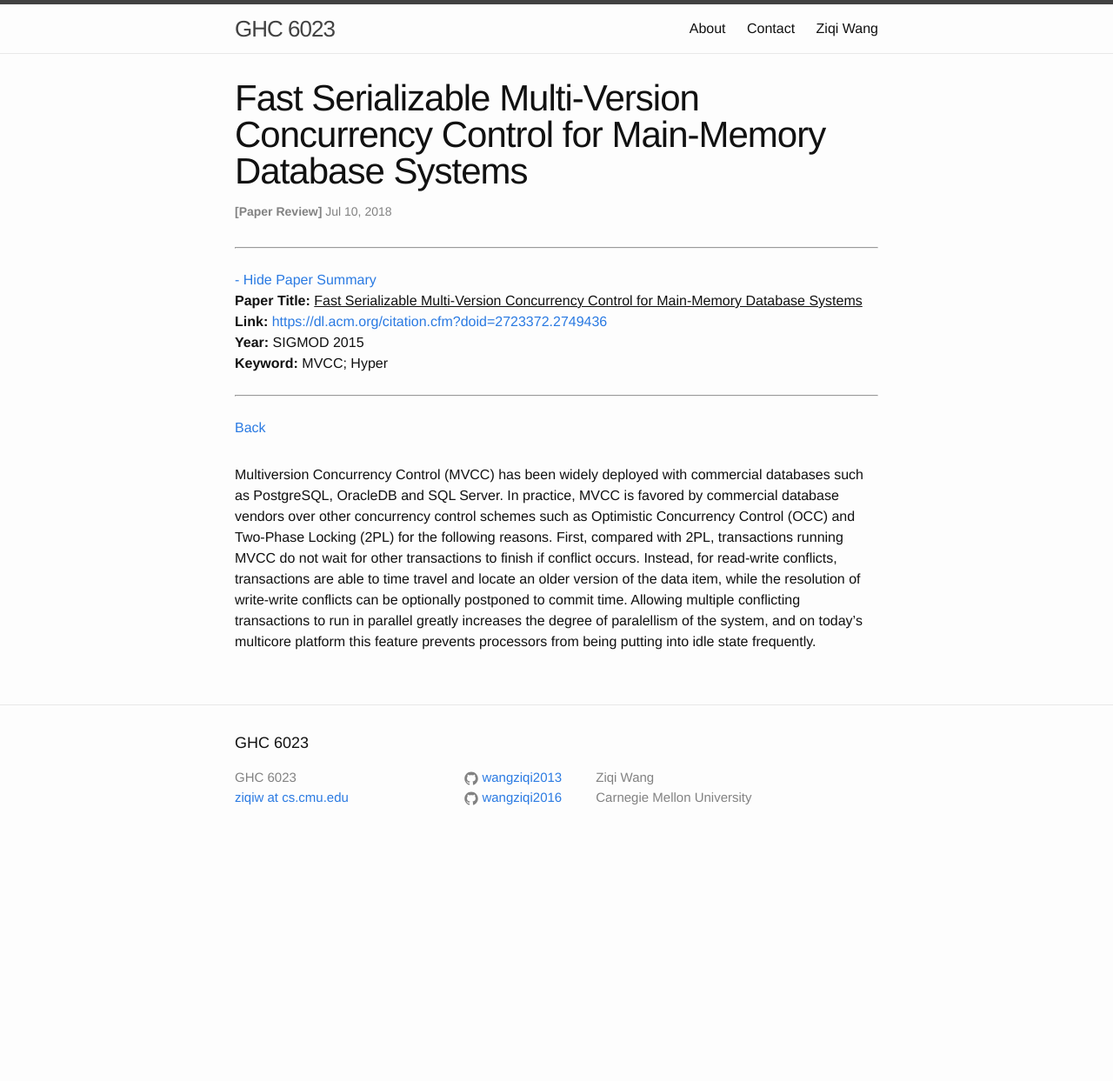
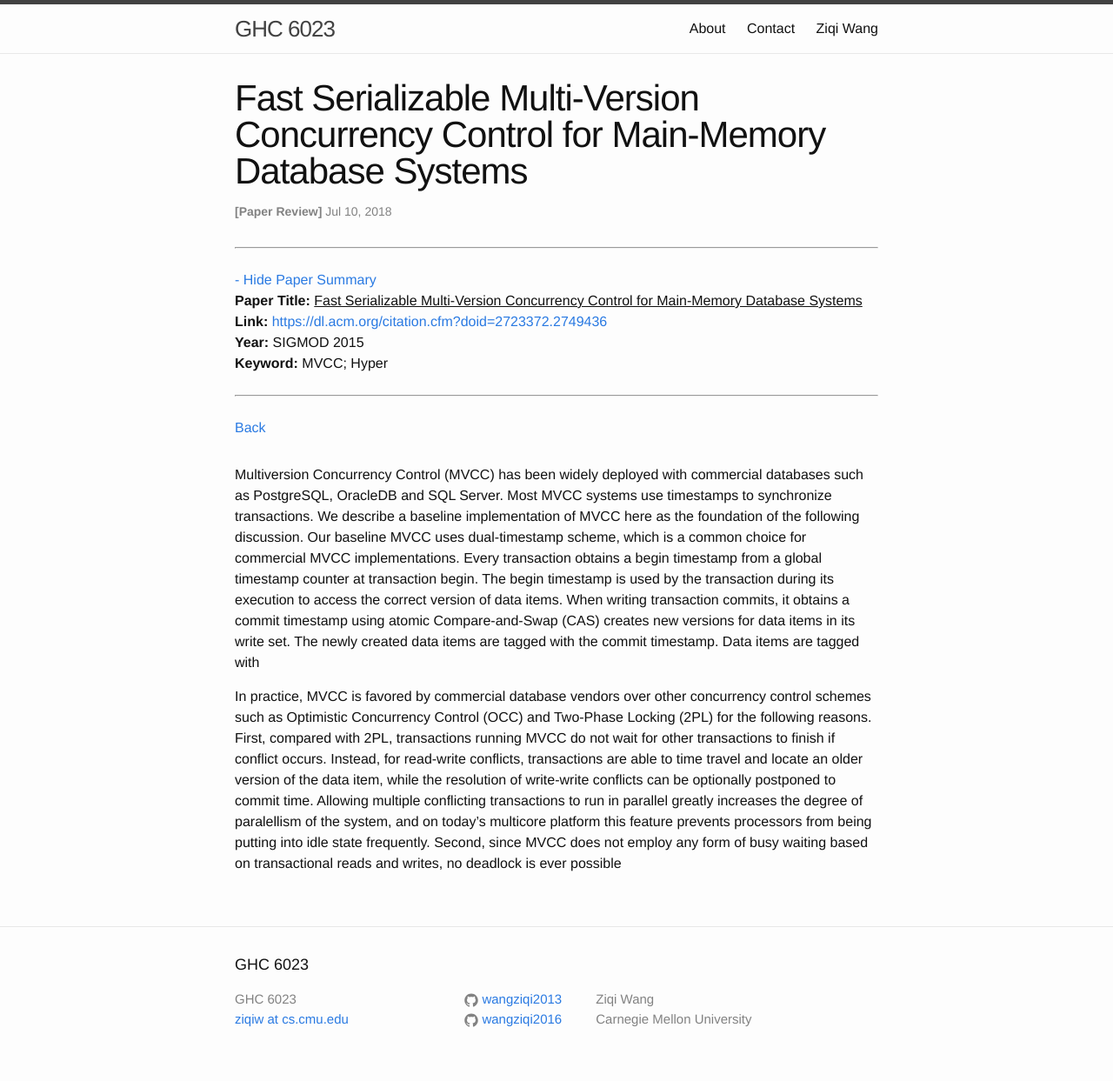
Before and after one commit to wangziqi2013/wangziqi2013.github.io, a Jekyll site: the page built from _posts/2018-07-09-Fast Serializable Multi-Version Concurrency Control for Main-Memory Database Systems.markdown, in a window 1280 px wide. Shown: the whole page at 87% size. Built offline with Jekyll 4.4.1, drawn with Linux system fonts in a browser that asks for light colours; before the commit the page ends 988 px from its top, so only the background shows below that.

Commit message:
Working on baseline MVCC

```diff
--- a/_posts/2018-07-09-Fast Serializable Multi-Version Concurrency Control for Main-Memory Database Systems.markdown
+++ b/_posts/2018-07-09-Fast Serializable Multi-Version Concurrency Control for Main-Memory Database Systems.markdown
@@ -14,10 +14,19 @@ version_mgmt:
 ---
 
 Multiversion Concurrency Control (MVCC) has been widely deployed with commercial databases such as PostgreSQL,
-OracleDB and SQL Server. In practice, MVCC is favored by commercial database vendors over other concurrency control schemes
+OracleDB and SQL Server. Most MVCC systems use timestamps to synchronize transactions. We describe a baseline
+implementation of MVCC here as the foundation of the following discussion. Our baseline MVCC uses dual-timestamp
+scheme, which is a common choice for commercial MVCC implementations. Every transaction obtains a begin timestamp
+from a global timestamp counter at transaction begin. The begin timestamp is used by the transaction during its
+execution to access the correct version of data items. When writing transaction commits, it obtains a commit timestamp
+using atomic Compare-and-Swap (CAS) creates new versions
+for data items in its write set. The newly created data items are tagged with the commit timestamp. Data items are tagged with
+
+In practice, MVCC is favored by commercial database vendors over other concurrency control schemes
 such as Optimistic Concurrency Control (OCC) and Two-Phase Locking (2PL) for the following reasons. First, compared with
 2PL, transactions running MVCC do not wait for other transactions to finish if conflict occurs. Instead, for read-write
 conflicts, transactions are able to time travel and locate an older version of the data item, while the resolution of
 write-write conflicts can be optionally postponed to commit time. Allowing multiple conflicting transactions to run in
 parallel greatly increases the degree of paralellism of the system, and on today's multicore platform this feature prevents
-processors from being putting into idle state frequently.
+processors from being putting into idle state frequently. Second, since MVCC does not employ any form of busy waiting
+based on transactional reads and writes, no deadlock is ever possible
```
